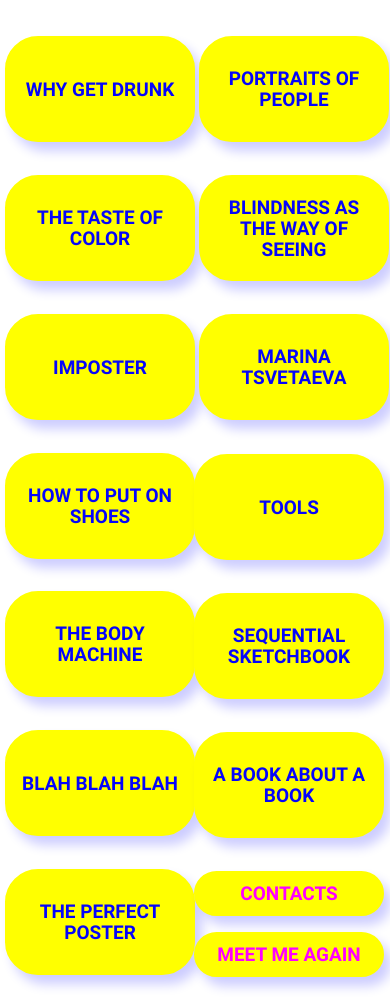
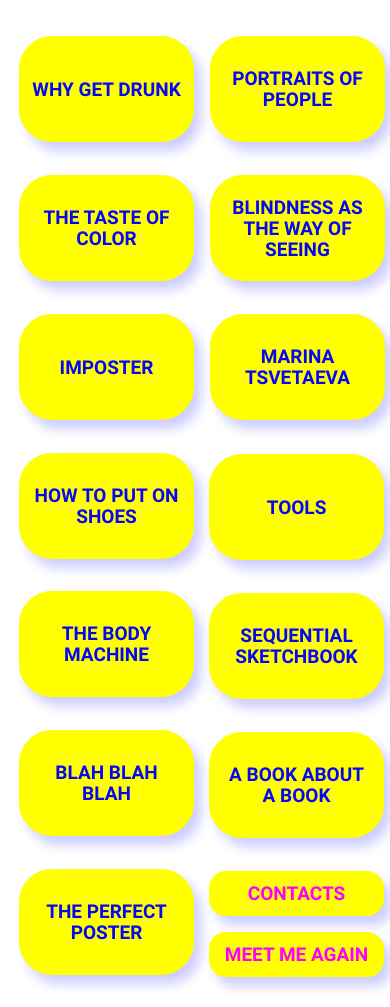
Before and after one commit to alisa-kharas/clickme, a plain HTML site: page index12.html in a window 390 px wide. Shown: the part 250-1257 px from the top of the page. Drawn offline with Linux system fonts and the light colour scheme.

Commit message:
more mobile improvements

```diff
--- a/css/12page.css
+++ b/css/12page.css
@@ -109,42 +109,45 @@
 .first {
     position: absolute;
     margin-top: 245px;
-    left: 5px;
+    left: 19px;
 }
 
 .second {
     position: absolute;
     margin-top: 245px;
-    right: -24px;
+    left: 210px;
+    width: 0%;
 }
 
 .third {
     position: absolute;
     margin-top: 800px;
-    left: 5px;
+    left: 19px;
 }
 
 .fourth {
     position: absolute;
     margin-top: 663px;
-    right: 6px;
+    left: 209px;
 }
 
 .btn {
-    width: 190px;
+    width: 175px;
     font-size: 19px;
     line-height: 21px;
 }
 
 .new {
-    width: 190px;
+    width: 175px;
     font-size: 19px;
     margin-bottom: 30px;
+    border-radius: 17px;
 }
 
 .white {
-    width: 190px;
+    width: 175px;
     font-size: 19px;
+    border-radius: 17px;
 }
 
 
```
Also changed, not shown: css/13page.css (+15 -3 lines).
